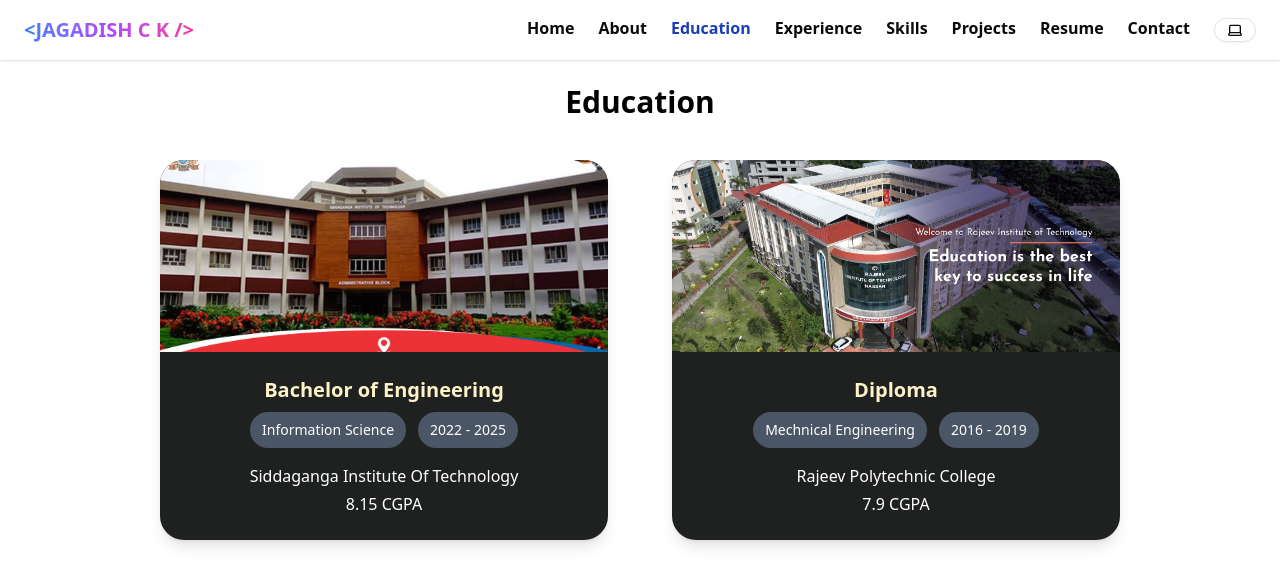
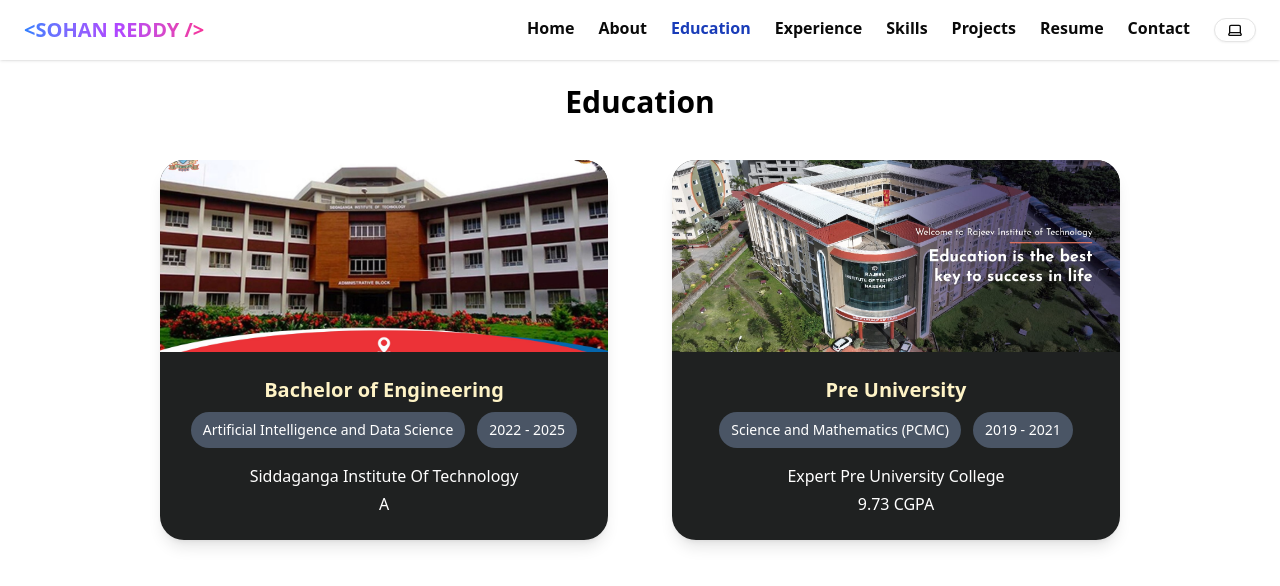
Before and after one commit to sohanreddyk/my-portfolio-next, a Next.js app: page /block/eduction-block in a window 1280 px wide. Shown: the top 586 px of the page. Built offline with nearby package versions, Linux system fonts and the light colour scheme.

Commit message:
Update personal information and project details across multiple components

```diff
--- a/app/block/about-block/AboutBlock.tsx
+++ b/app/block/about-block/AboutBlock.tsx
@@ -23,18 +23,18 @@ const AboutBlock = () => {
               className="rounded-full object-cover border-4 border-[#f6e5c8]"
             />
           </div>
-          <h3 className="text-xl font-bold mb-2">Jagadis</h3>
+          <h3 className="text-xl font-bold mb-2">Sohan Reddy</h3>
           <ul className="text-left space-y-2 text-sm">
             <li>
-              <span className="font-semibold">› Birthday:</span> July 2000
+              <span className="font-semibold">› Birthday:</span> November 2002
             </li>
             <li>
               <span className="font-semibold">› Phone:</span>{" "}
               <a
-                href="tel:+917349269873"
+                href="tel:+919591473430"
                 className=" text-black dark:text-white underline hover:text-orange-400"
               >
-                +91 7349269873
+                +91 9591473430
               </a>
             </li>
             <li>
--- a/app/block/eduction-block/EducationBlock.tsx
+++ b/app/block/eduction-block/EducationBlock.tsx
@@ -6,18 +6,18 @@ const ContactBlock = () => {
     {
       imagePath: "/sit.jpg",
       degree: "Bachelor of Engineering",
-      branch: "Information Science",
+      branch: "Artificial Intelligence and Data Science",
       duration: "2022 - 2025",
       college: "Siddaganga Institute Of Technology",
-      CGPA: "8.15 CGPA",
+      CGPA: "A",
     },
     {
       imagePath: "/rit.jpg",
-      degree: "Diploma",
-      branch: "Mechnical Engineering",
-      duration: "2016 - 2019",
-      college: "Rajeev Polytechnic College",
-      CGPA: "7.9 CGPA",
+      degree: "Pre University",
+      branch: "Science and Mathematics (PCMC)",
+      duration: "2019 - 2021",
+      college: "Expert Pre University College",
+      CGPA: "9.73 CGPA",
     },
   ];
 
--- a/app/block/hero-block/HeroBlock.tsx
+++ b/app/block/hero-block/HeroBlock.tsx
@@ -18,27 +18,27 @@ const socialLinks = [
   {
     title: "GitHub",
     tag: <VscGithubInverted size={24} />,
-    url: "https://github.com/jagadish018",
+    url: "https://github.com/sohanreddyk",
   },
   {
     title: "Instagram",
     tag: <BiLogoInstagramAlt size={24} />,
-    url: "https://instagram.com/yourusername",
+    url: "https://instagram.com/sohanreddyy",
   },
   {
     title: "X/Twitter",
     tag: <FaXTwitter size={20} />,
-    url: "https://x.com/JagadishCK4056",
+    url: "https://x.com/sohanreddyy",
   },
   {
     title: "LinkedIn",
     tag: <FaLinkedin size={24} />,
-    url: "https://www.linkedin.com/in/jagadish-c-k-93b729187/",
+    url: "https://www.linkedin.com/in/sohanreddyk",
   },
   {
     title: "Leetcode",
     tag: <SiLeetcode size={22} />,
-    url: "https://leetcode.com/u/jagadishck018/",
+    url: "https://leetcode.com/u/sohanreddyk/",
   },
 ];
 
@@ -59,7 +59,7 @@ const HeroPage = () => {
         {/* Left Section */}
         <div className="flex-1 text-start px-6">
           <h1 className="text-4xl md:text-6xl font-extrabold text-black dark:text-white leading-tight">
-            Jagadish C K
+            Sohan Reddy
           </h1>
 
           <p className="mt-6 text-2xl font-bold text-gray-700 dark:text-slate-300 flex gap-2">
@@ -96,7 +96,7 @@ const HeroPage = () => {
 
       {/* Footer */}
       <div className="absolute bottom-5 w-full text-center text-sm text-gray-600 dark:text-gray-400">
-        Made with ❤ and &lt;/&gt; by Jagadish
+        Made with ❤ and &lt;/&gt; by Sohan
       </div>
     </div>
   );
--- a/app/block/hero-block/TypingText.tsx
+++ b/app/block/hero-block/TypingText.tsx
@@ -2,7 +2,7 @@
 
 import { useState, useEffect } from "react";
 
-const words = ["Student", "Fullstack Developer"];
+const words = ["Student", "Software Developer"];
 
 const TypingText = () => {
   const [wordIndex, setWordIndex] = useState(0);
--- a/app/block/projects-block/ProjectPage.tsx
+++ b/app/block/projects-block/ProjectPage.tsx
@@ -6,28 +6,29 @@ const ProjectPage = () => {
     {
       imagePath: "/hackernews.jpg",
       title: "Hackernews-Server",
-      projectUrl: "https://github.com/jagadish018/hackernews-server",
-      description: "Developed an Hackernews server clone",
+      projectUrl: "https://github.com/sohanreddyk/hackernews-server",
+      description: "Developed Hackernews server clone",
     },
     {
       imagePath: "/filelessMalware.png",
-      title: "Fileless Malware Detection",
+      title: "Safety Helmet Detection",
       projectUrl: "https://github.com/jswaroop123/FileLess_Malware",
       description:
-        "Developed ML model using Random Forest. It detects Fileless Malware",
+        "Developed ML model using YOLOv5 + Streamlit to detect Safety Helmet",
     },
     {
       imagePath: "/swiggy.jpg",
-      title: "Swiggy Clone",
-      projectUrl: "https://github.com/jagadish018/hackernews-server",
-      description: "Developed Swiggy clone ",
+      title: "Resume Builder",
+      projectUrl: "https://github.com/sohanreddyk/resumebuilder",
+      description:
+        "Developed an AI-powered Resume Builder using React + TailwindCSS",
     },
     {
       imagePath: "/colonCancer.jpg",
-      title: "Colon Cancer Prediction",
-      projectUrl: "https://github.com/jagadish018/colon_cancer_prediction",
-      description:
-        "Developed Deep learning model using ResNet50 + Streamlit. It detects Colon Cancer",
+      title: "PL-Prediction",
+      projectUrl:
+        "https://github.com/sohanreddyk/PL-prediction",
+      description: "Developed a Premier League Match Prediction System",
     },
     {
       imagePath: "/cpuSchedule.jpg",
--- a/components/navigation-bar/NavigationBar.tsx
+++ b/components/navigation-bar/NavigationBar.tsx
@@ -40,7 +40,7 @@ export default function NavigationBar() {
       <div className="flex items-center justify-between max-w-7xl mx-auto">
         {/* Logo */}
         <div className="font-bold text-xl text-transparent bg-clip-text bg-gradient-to-r from-blue-500 via-purple-500 to-pink-500">
-          &lt;JAGADISH C K /&gt;
+          &lt;SOHAN REDDY /&gt;
         </div>
 
         {/* Hamburger */}
```
